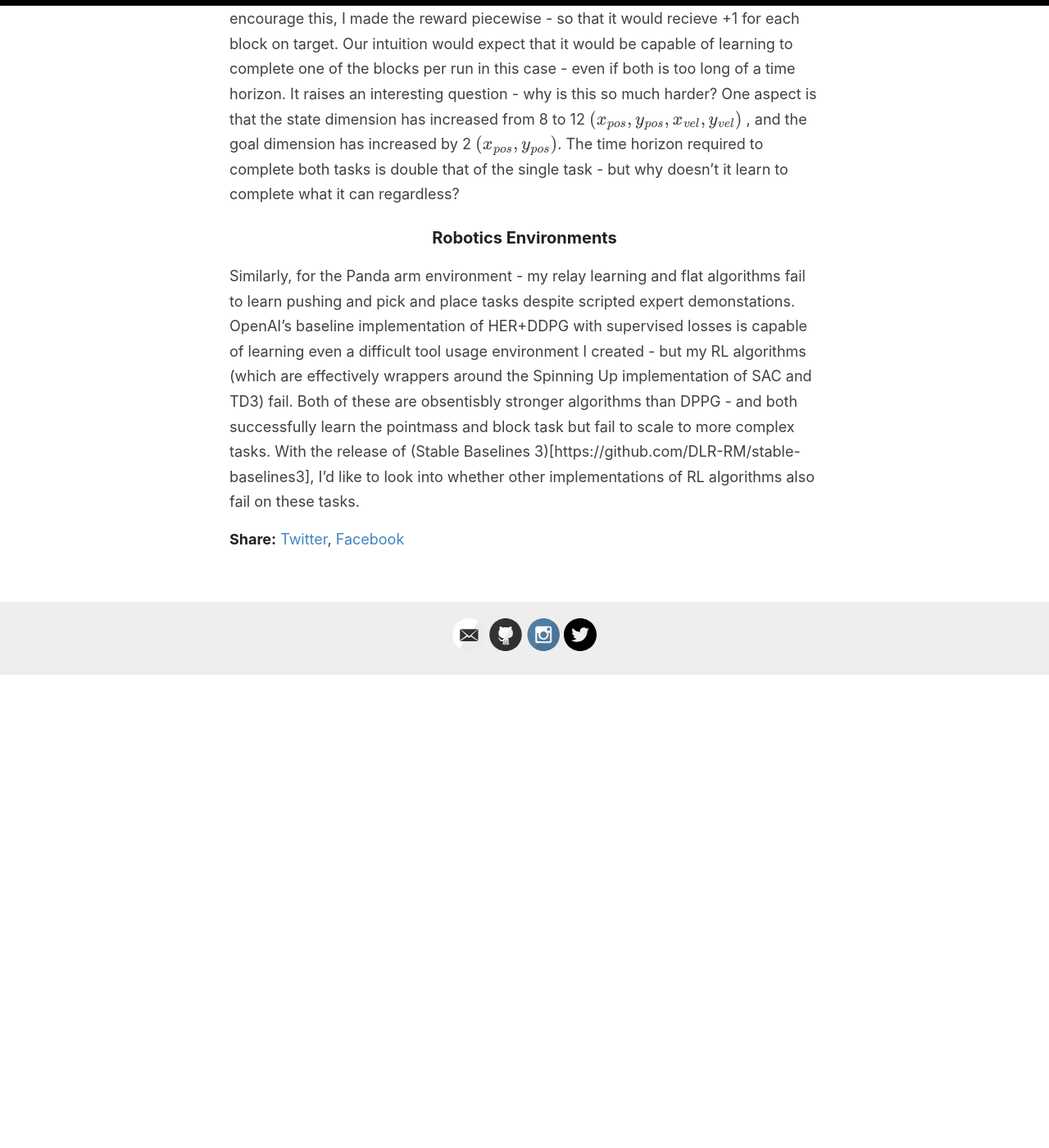
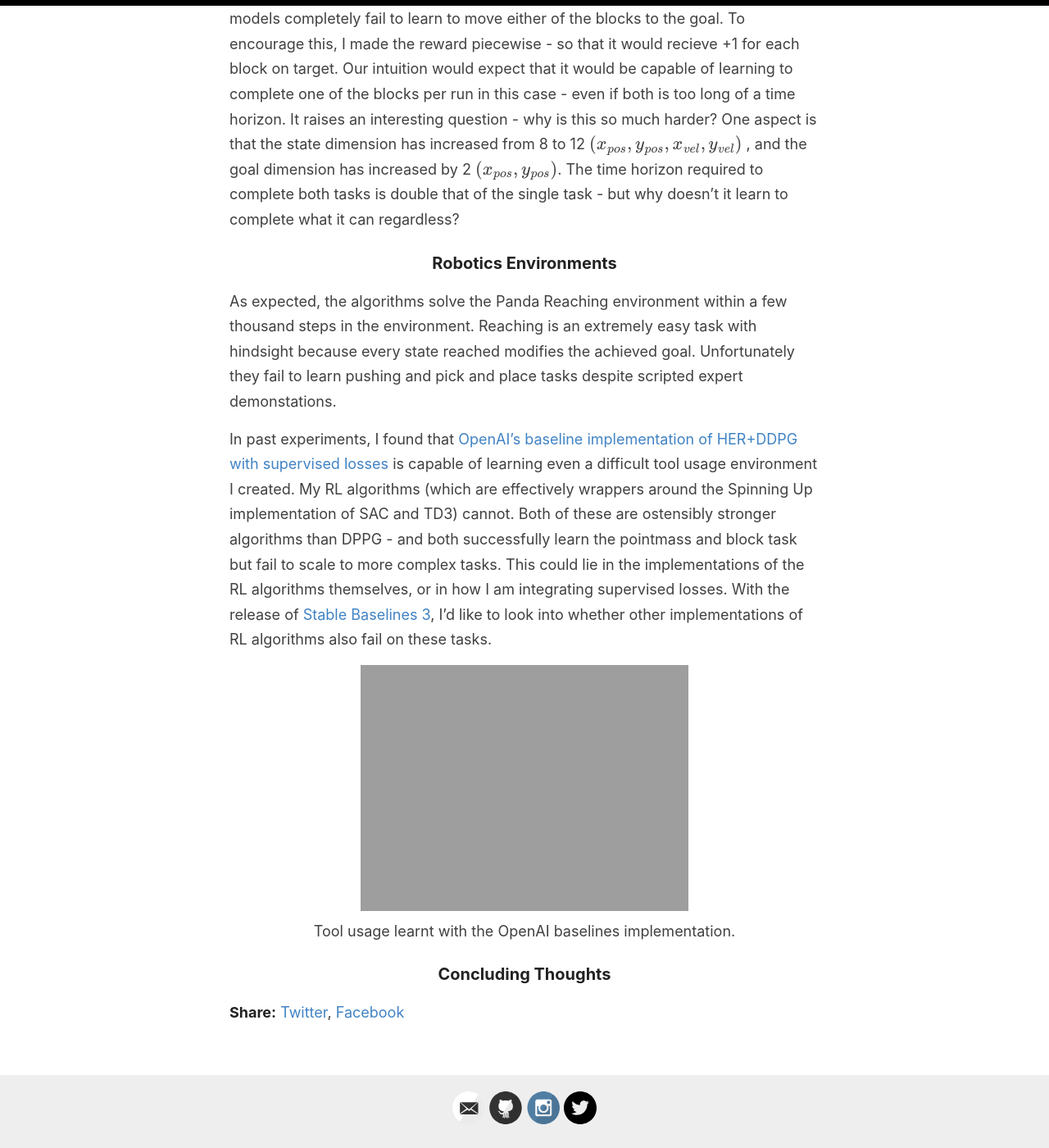
Before and after one commit to sholtodouglas/sholtodouglas.github.io, a Jekyll site: the page built from _posts/2020-06-03-DoesHierarchialRLWorkYet.md, in a window 1280 px wide and 1400 px high, scrolled down 14242 px. Shown: the whole window at 82% size. Built offline with Jekyll 4.4.1, drawn with Linux system fonts in a browser that asks for light colours; formulas are drawn with MathJax 3; before the commit the page ends 15065 px from its top, so only the background shows below that.

Commit message:
Update 2020-06-03-DoesHierarchialRLWorkYet.md

```diff
--- a/_posts/2020-06-03-DoesHierarchialRLWorkYet.md
+++ b/_posts/2020-06-03-DoesHierarchialRLWorkYet.md
@@ -178,4 +178,14 @@
 
 ### Robotics Environments
 
-Similarly, for the Panda arm environment - my relay learning and flat algorithms fail to learn pushing and pick and place tasks despite scripted expert demonstations. OpenAI's baseline implementation of HER+DDPG with supervised losses is capable of learning even a difficult tool usage environment I created - but my RL algorithms (which are effectively wrappers around the Spinning Up implementation of SAC and TD3) fail. Both of these are obsentisbly stronger algorithms than DPPG - and both successfully learn the pointmass and block task but fail to scale to more complex tasks. With the release of (Stable Baselines 3)[https://github.com/DLR-RM/stable-baselines3], I'd like to look into whether other implementations of RL algorithms also fail on these tasks.
+As expected, the algorithms solve the Panda Reaching environment within a few thousand steps in the environment. Reaching is an extremely easy task with hindsight because every state reached modifies the achieved goal. Unfortunately they fail to learn pushing and pick and place tasks despite scripted expert demonstations.
+
+In past experiments, I found that [OpenAI's baseline implementation of HER+DDPG with supervised losses](https://github.com/openai/baselines/tree/master/baselines/her) is capable of learning even a difficult tool usage environment I created. My RL algorithms (which are effectively wrappers around the Spinning Up implementation of SAC and TD3) cannot. Both of these are ostensibly stronger algorithms than DPPG - and both successfully learn the pointmass and block task but fail to scale to more complex tasks. This could lie in the implementations of the RL algorithms themselves, or in how I am integrating supervised losses. With the release of [Stable Baselines 3](https://github.com/DLR-RM/stable-baselines3), I'd like to look into whether other implementations of RL algorithms also fail on these tasks.
+
+{: style="text-align:center"}
+<figure>
+    <img src='https://sholtodouglas.github.io/images/hierarchial/toolusage.gif' alt='missing' />
+    <figcaption>Tool usage learnt with the OpenAI baselines implementation. </figcaption>
+</figure>
+
+### Concluding Thoughts
```
